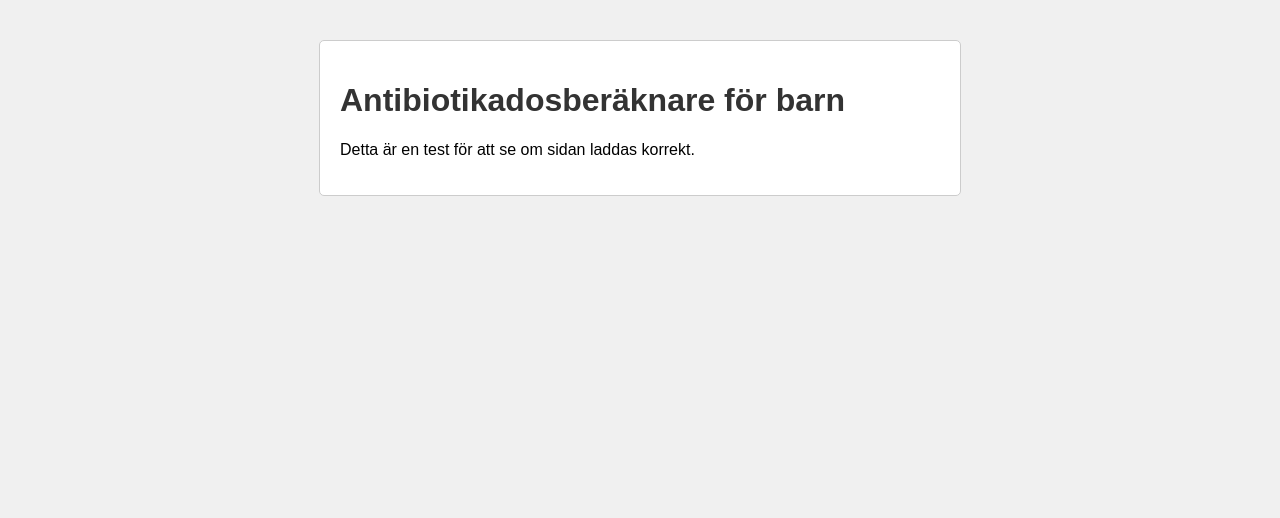
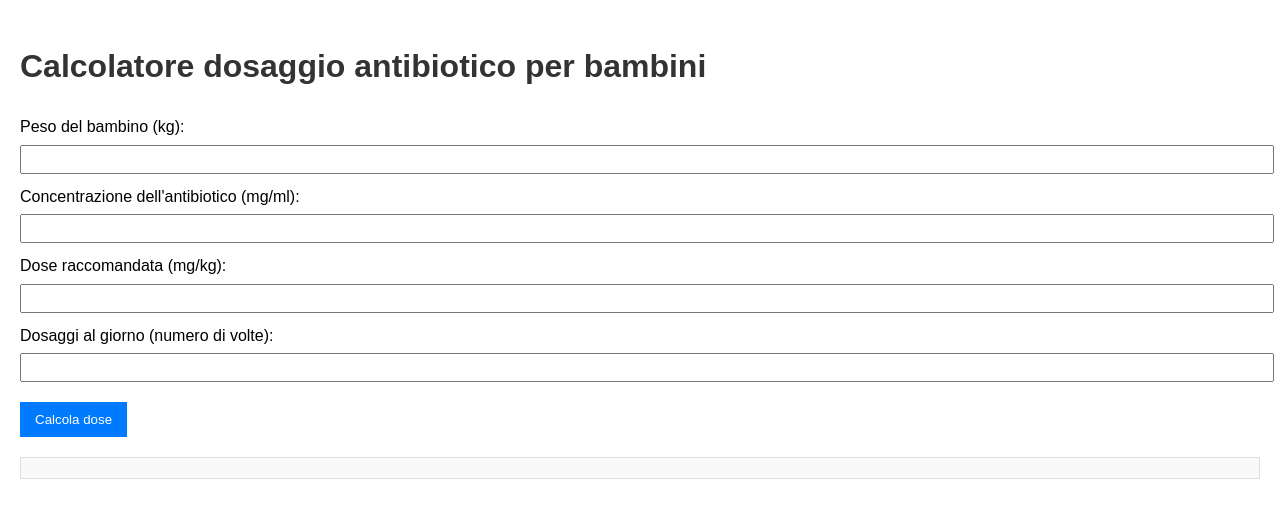
Before and after one commit to zazi771/Antibiotikadosberaknare-for-barn, a plain HTML site: page index.html in a window 1280 px wide. Drawn offline with Linux system fonts and the light colour scheme.

Commit message:
Update index.html

```diff
--- a/index.html
+++ b/index.html
@@ -1,33 +1,87 @@
 <!DOCTYPE html>
-<html lang="sv">
+<html lang="it">
 <head>
     <meta charset="UTF-8">
     <meta name="viewport" content="width=device-width, initial-scale=1.0">
-    <title>Antibiotikadosberäknare för barn</title>
+    <title>Calcolatore dosaggio antibiotico per bambini</title>
     <style>
         body {
             font-family: Arial, sans-serif;
-            margin: 20px;
+            line-height: 1.6;
+            margin: 0;
             padding: 20px;
-            background-color: #f0f0f0;
-        }
-        .container {
-            max-width: 600px;
-            margin: 0 auto;
-            padding: 20px;
-            border: 1px solid #ccc;
-            border-radius: 5px;
-            background-color: #fff;
         }
         h1 {
             color: #333;
         }
+        form {
+            margin-top: 20px;
+        }
+        label {
+            display: block;
+            margin-top: 10px;
+        }
+        input {
+            width: 100%;
+            padding: 5px;
+            margin-top: 5px;
+        }
+        button {
+            margin-top: 20px;
+            padding: 10px 15px;
+            background-color: #007bff;
+            color: white;
+            border: none;
+            cursor: pointer;
+        }
+        #result {
+            margin-top: 20px;
+            padding: 10px;
+            border: 1px solid #ddd;
+            background-color: #f9f9f9;
+        }
     </style>
 </head>
 <body>
-    <div class="container">
-        <h1>Antibiotikadosberäknare för barn</h1>
-        <p>Detta är en test för att se om sidan laddas korrekt.</p>
-    </div>
+    <h1>Calcolatore dosaggio antibiotico per bambini</h1>
+    <form id="dosageForm">
+        <label for="weight">Peso del bambino (kg):</label>
+        <input type="number" id="weight" required>
+
+        <label for="concentration">Concentrazione dell'antibiotico (mg/ml):</label>
+        <input type="number" id="concentration" required>
+
+        <label for="recommendedDose">Dose raccomandata (mg/kg):</label>
+        <input type="number" id="recommendedDose" required>
+
+        <label for="dosesPerDay">Dosaggi al giorno (numero di volte):</label>
+        <input type="number" id="dosesPerDay" required>
+
+        <button type="submit">Calcola dose</button>
+    </form>
+
+    <div id="result"></div>
+
+    <script>
+        document.getElementById('dosageForm').addEventListener('submit', function(e) {
+            e.preventDefault();
+            var weight = parseFloat(document.getElementById('weight').value);
+            var concentration = parseFloat(document.getElementById('concentration').value);
+            var recommendedDose = parseFloat(document.getElementById('recommendedDose').value);
+            var dosesPerDay = parseInt(document.getElementById('dosesPerDay').value);
+
+            var totalDailyDose = weight * recommendedDose;
+            var singleDose = totalDailyDose / dosesPerDay;
+            var volumePerDose = singleDose / concentration;
+
+            var result = `
+                <p>Dose giornaliera totale: ${totalDailyDose.toFixed(2)} mg</p>
+                <p>Dose singola: ${singleDose.toFixed(2)} mg</p>
+                <p>Volume per dose: ${volumePerDose.toFixed(2)} ml</p>
+            `;
+
+            document.getElementById('result').innerHTML = result;
+        });
+    </script>
 </body>
 </html>
```
